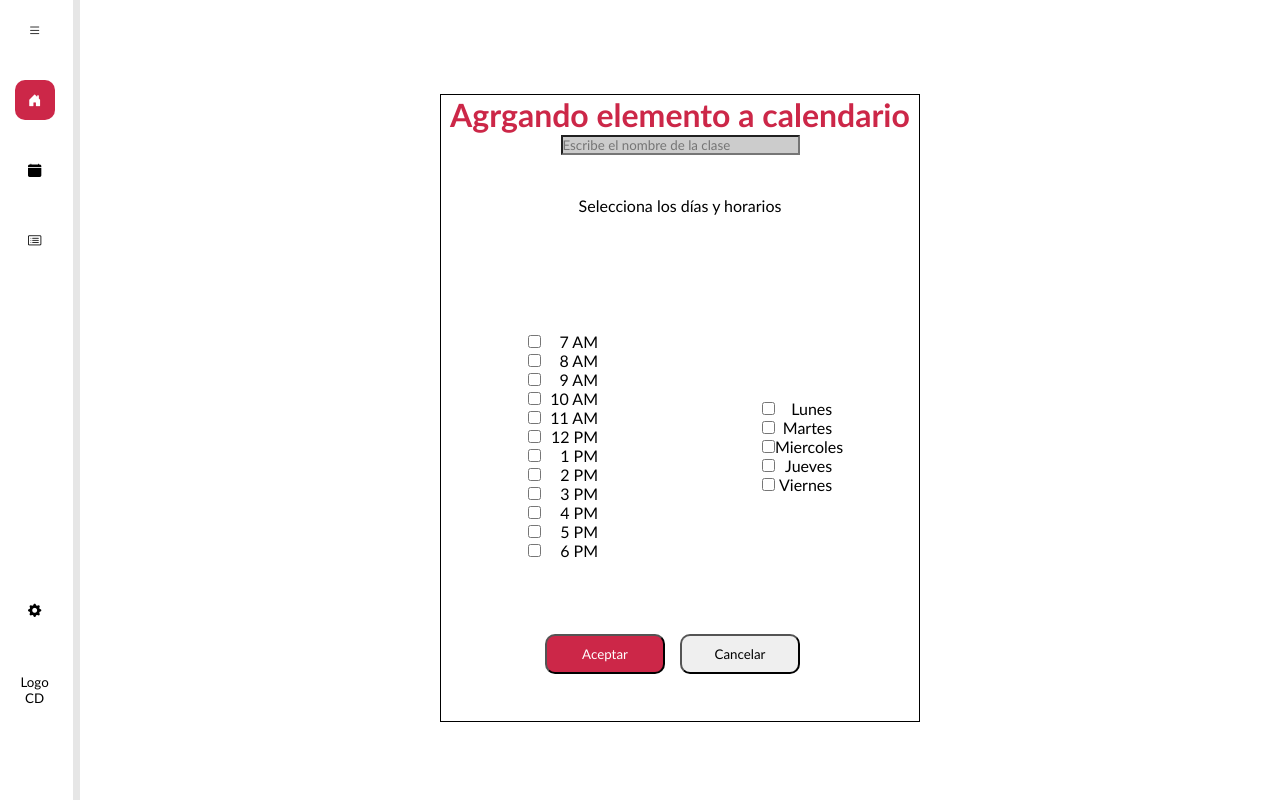
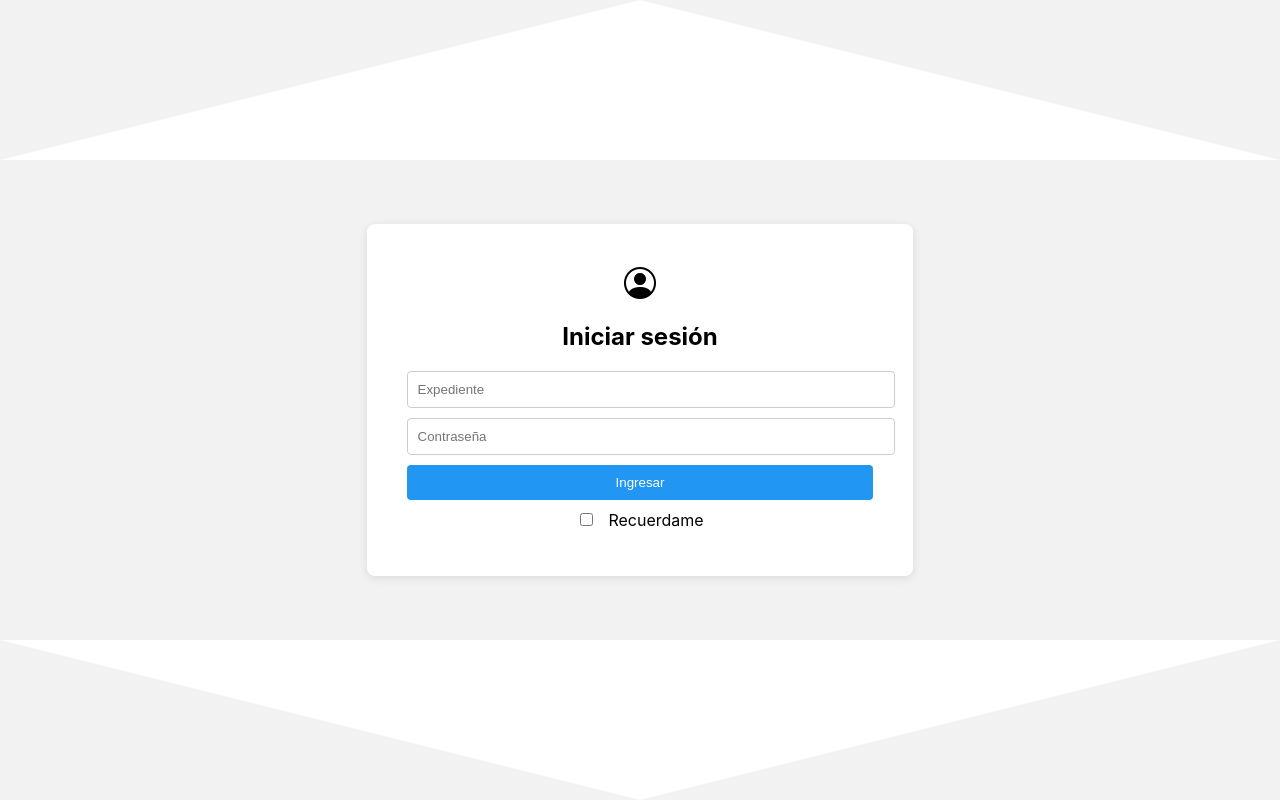
Before and after one commit to OlafGG/FrontServicioSocial, a React (Create React App) app: page /login in a window 1280 px wide. Built offline with nearby package versions, Linux system fonts and the light colour scheme.

Commit message:
login, trying to made routes, and react-router-dom

```diff
--- a/package.json
+++ b/package.json
@@ -11,6 +11,7 @@
     "bootstrap-icons": "^1.10.5",
     "react": "^18.2.0",
     "react-dom": "^18.2.0",
+    "react-router-dom": "^6.11.2",
     "react-scripts": "5.0.1",
     "web-vitals": "^2.1.4"
   },
--- a/src/App.js
+++ b/src/App.js
@@ -1,26 +1,39 @@
 import './App.css';
-import CardClass from './components/pure/card.class';
+import {Route, Routes, BrowserRouter} from 'react-router-dom'
+import HomePage from './pages/home/HomePage';
+/*import CardClass from './components/pure/card.class';
 import ClassForm from './components/pure/form/class.form';
-import Login from './login/login';
 import CalendarioClass from './pages/class/calendario.class';
 import ClassAddInfoEdit from './pages/class/class.add.info.edit';
 import RasgosEditInfo from './pages/class/rasgos.edit.info';
-import HomePage from './pages/home/HomePage';
+import HomePage from './pages/home/HomePage';*/
+import Login from './pages/login/login';
+import CardClassShow from './pages/class/card.class.show';
+import AddEvidens from './pages/class/add.evidens';
+import AddClassCalendary from './pages/class/add.class.calendary';
+import ConfigAppColor from './pages/class/config.app.color';
+import TableRevisionsShow from './pages/class/table.revisions.show';
+
 
 
 
 
 function App() {
+
   return (
-    <div className="App">
-      {/*<Login></Login>*/}
-      <HomePage></HomePage>
-      {/*<ClassAddInfoEdit></ClassAddInfoEdit>*/}
-      {/*<RasgosEditInfo></RasgosEditInfo>*/}
-      {/*<ALV></ALV>*/}
-      {/*<CalendarioClass></CalendarioClass>*/}
 
-    </div>
+    <BrowserRouter>
+      <Routes>
+        <Route path='login' element={<Login></Login>}/>
+        <Route path='/' index element={<HomePage></HomePage>}></Route>
+        <Route element={<CardClassShow></CardClassShow>}></Route>
+        <Route element={<AddEvidens></AddEvidens>}></Route>
+        <Route element={<AddClassCalendary></AddClassCalendary>}></Route>
+        <Route element={<ConfigAppColor></ConfigAppColor>}></Route>
+        <Route element={<TableRevisionsShow></TableRevisionsShow>}></Route>
+      </Routes>
+    </BrowserRouter>
+  /*<div className="App"></div>*/
   );
 }
 
--- /dev/null
+++ b/src/css/login.css
@@ -0,0 +1,88 @@
+#div-login-principal{
+  width: 100vw;
+  height: 100vh;
+  background-color: blue;
+}
+
+.login-container {
+  position: relative;
+  height: 100vh;
+  display: flex;
+  align-items: center;
+  justify-content: center;
+  background-color: #f2f2f2;
+}
+
+.triangle-top {
+  position: absolute;
+  top: 0;
+  left: 0;
+  width: 0;
+  height: 0;
+  border-left: 50vw solid transparent;
+  border-right: 50vw solid transparent;
+  border-bottom: 20vh solid #ffffff;
+}
+
+.triangle-bottom {
+  position: absolute;
+  bottom: 0;
+  left: 0;
+  width: 0;
+  height: 0;
+  border-left: 50vw solid transparent;
+  border-right: 50vw solid transparent;
+  border-top: 20vh solid #ffffff;
+}
+
+.login-form {
+  background-color: #ffffff;
+  padding: 40px;
+  border-radius: 8px;
+  box-shadow: 0 2px 10px rgba(0, 0, 0, 0.1);
+  display: flex;
+  flex-direction: column;
+  justify-content: center;
+  align-items: center;
+}
+
+#input-div{
+  margin-top: 10px;
+  width: 100%;
+  display: flex;
+  justify-content: center;
+  padding: 0;
+}
+
+h2 {
+  text-align: center;
+  margin-bottom: 20px;
+}
+
+input {
+  width: 100%;
+  padding: 10px;
+  margin-bottom: 10px;
+  border: 1px solid #ccc;
+  border-radius: 4px;
+}
+
+#checkbox-remember{
+  padding: 0;
+  width: auto;
+  margin-right: 15px;
+}
+
+button {
+  width: 100%;
+  padding: 10px;
+  background-color: #2196f3;
+  color: #ffffff;
+  border: none;
+  border-radius: 4px;
+  cursor: pointer;
+}
+
+button:hover {
+  background-color: #0c7cd5;
+}
--- a/src/login/login.css
+++ /dev/null
@@ -1,94 +0,0 @@
-*{
-    margin: 0;
-    padding: 0;
-    box-sizing: border-box;
-    /*background-image: url("/img/vukan.jpg");*/
-    font-family: "Trebuchet MS", Verdana, sans-serif;
-}
-
-
-.imageFF{
-    padding-left: 20%;
-    margin: 0 auto;
-    background-color: #000;
-}
-
-.form-login{
-    max-width: 750px;
-    min-width: none;
-
-    width: 80%;
-    height: 700px;
-    padding-top: 150px;
-    background-color: salmon;
-    margin: auto;
-    margin-top: 150px;
-    box-shadow: 7px 13px 37px #000;
-    /*background-image: url("/img/vukan.jpg");*/
-}
-
-.form-div-login{
-    width: 60%;
-    height: 360px;
-    max-width: 400px;
-    min-width: none;
-    padding-top: 5px;
-    background-color: #FFFFFF;
-    margin: auto;
-    box-shadow: 7px 13px 37px #000;
-}
-
-.Titulo{
-    text-align: center;
-
-}
-.case-titulo{
-    width: 90%;
-    height: 100px;
-    background-color: #ffffff;
-    margin: 5%;
-    margin-top: 10px;
-}
-
-.control{
-    margin-left: 5%;
-    padding-left: 30px;
-    align-items: center;
-    width: 90%;
-    border-radius: 10px;
-    height: 40px;
-    margin-bottom: 5px;
-    border-color:  #c4cbb7;
-    background-color: rgb(196, 203, 183);
-}
-
-.control-selected{
-    background-color: rgb(145, 152, 132);
-}
-
-.buttons{
-    margin-top: 25px;
-    margin-left: 35%;
-    width: 120px;
-    height: 40px;
-    border-radius: 15px;
-    background-color: #092b5a;
-    color: #FFFFFF;
-}
-
-.cbox1{
-    margin-top: 25px;
-    margin-left: 28%;
-    width: 66px;
-    height: 12px;
-}
-
-#check-names-disable{
-    font-size: 14px;
-    color: rgb(14 ,14, 14, 0.5);
-}
-
-img{
-    width: 80px;
-    margin-left: 37%;
-}
--- a/src/login/login.jsx
+++ /dev/null
@@ -1,41 +0,0 @@
-import React from 'react';
-import { useState, useEffect } from 'react';
-import axios from 'axios';
-import './login.css'
-
-const Login = () => {
-
-    const [post, setPost] = useState(null);
-
-    const baseUrl = "http://http://localhost:8000/api/user/";
-
-
-
-    useEffect(() => {
-        axios.get(baseUrl).then((response) => {
-            setPost(response.data);
-        });
-    }, []);
-
-
-
-    return (
-        <div className='form-login'>
-            <div class="form-div-login">
-                <div class="case-titulo">
-                <svg xmlns="http://www.w3.org/2000/svg" width="50" height="50" fill="currentColor" class="bi bi-person-circle,imageFF" viewBox="0 0 16 16">
-                    <path d="M11 6a3 3 0 1 1-6 0 3 3 0 0 1 6 0z"/>
-                    <path fill-rule="evenodd" d="M0 8a8 8 0 1 1 16 0A8 8 0 0 1 0 8zm8-7a7 7 0 0 0-5.468 11.37C3.242 11.226 4.805 10 8 10s4.757 1.225 5.468 2.37A7 7 0 0 0 8 1z"/>
-                </svg>
-                    <h5 class="Titulo">Formulario Login</h5>
-                </div>
-                <input class="control" type="text" name="usuario" placeholder="Ingrese su numero de empleado"/>
-                <input class="control" id="pass-user" type="password" name="password" placeholder="NIP"/>
-                <button class="buttons" id="btn1" name="" type="submit">Inicio Sesion</button>
-                <label><input class="cbox1" type="checkbox"/><span id="check-names-disable">Recuerdame</span></label>
-            </div>
-        </div>
-    );
-}
-
-export default Login;
--- a/src/pages/home/HomePage.jsx
+++ b/src/pages/home/HomePage.jsx
@@ -49,17 +49,7 @@ const HomePage = () => {
             <div className='principal'>
 
                 <div className='fondo'>
-                    {/*<EditInfoClass></EditInfoClass>*/}
-                    {/*<CardClass></CardClass>*/}
-                    {/*<TablasInfoCalendary></TablasInfoCalendary>*/}
-                    {/*<CalendarioClass></CalendarioClass>*/}
-                    {/*<CardClassShow></CardClassShow>*/}
-                    {/*<TableRevisionsShow></TableRevisionsShow>*/}
-                    {/*<AdviceDeletingClass></AdviceDeletingClass>*/}
-                    {/*<EditStudentsClass></EditStudentsClass>*/}
-                    {/*<DeletingStudentsAdvice></DeletingStudentsAdvice>*/}
-                    {/*<ConfigAppColor></ConfigAppColor>*/}
-                    <AddClassCalendary></AddClassCalendary>
+
                 </div>
 
             </div>
--- /dev/null
+++ b/src/pages/login/login.jsx
@@ -0,0 +1,58 @@
+import React from 'react';
+import '../../css/login.css'
+import HomePage from '../home/HomePage';
+import { useNavigate, Link } from 'react-router-dom'
+
+function Login () {
+
+    const usuario = {
+        expediente: '1234',
+        password: '6m9pqp5v'
+    }
+
+    const navigate = useNavigate();
+    const logged = () => {
+
+        //e.preventDefault();
+        /*const loginForm = document.querySelector('.login-form');
+        const usernameInput = loginForm.querySelector('input[type="number"]');
+        const passwordInput = loginForm.querySelector('input[type="password"]');
+
+        const expediente = usernameInput.value;
+        const password = passwordInput.value;
+
+        // Comprobar si los datos coinciden con el usuario y contraseña predeterminados
+        if (expediente === usuario.expediente && password === usuario.password) {
+          // Iniciar sesión exitosa, redirigir a la página principal
+
+        } else {
+          // Mostrar mensaje de error o realizar otras acciones
+          alert('Usuario o contraseña incorrectos');
+        }*/
+        navigate(<HomePage></HomePage>)
+
+      }
+
+    return (
+    <div id='div-login-principal'>
+    <div class="login-container">
+    <div class="triangle-top"></div>
+    <div class="triangle-bottom"></div>
+    <div class="login-form">
+    <i style={{fontSize: '200%'}} class="bi bi-person-circle"></i>
+        <h2>Iniciar sesión</h2>
+        <div>
+        <input id='expediente' type="text" placeholder="Expediente"/>
+        <input id='password' type="password" placeholder="Contraseña"/>
+        <button type="submit">Ingresar</button>
+        <div id='input-div'>
+           <input onClick={() => logged()} type='checkbox' id='checkbox-remember'></input> <label for='checkbox-remember'>Recuerdame</label>
+        </div>
+        </div>
+    </div>
+    </div>
+    </div>
+    );
+}
+
+export default Login;
```
Also changed, not shown: 1 other file (tests, documents, lock files or other folders).
